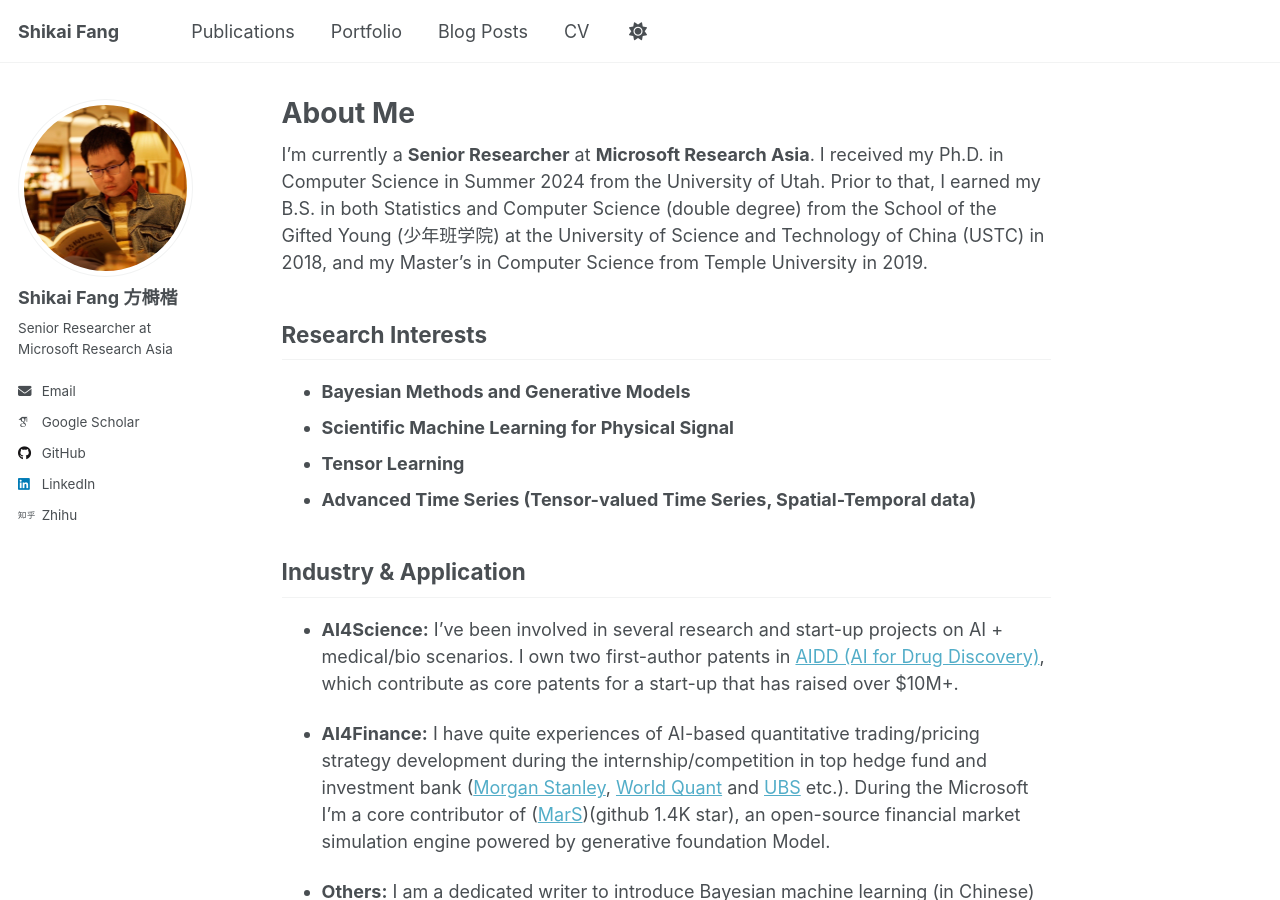
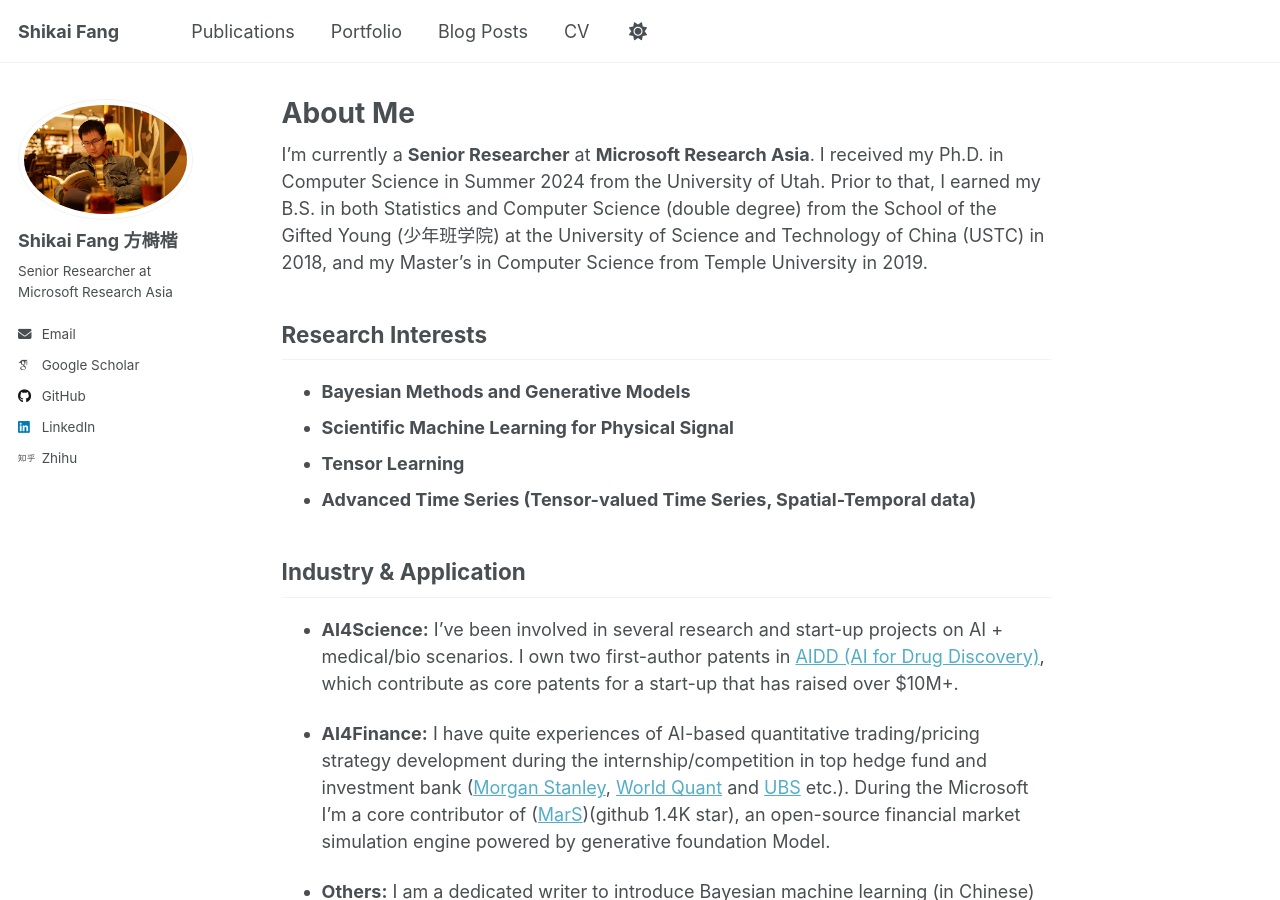
Before and after one commit to xuangu-fang/xuangu-fang.github.io, a Jekyll site: the page built from _pages/about.md, in a window 1280 px wide and 900 px high. Built offline with Jekyll 4.4.1, drawn with Linux system fonts in a browser that asks for light colours; some web fonts are replaced.

Commit message:
update avatar

```diff
--- a/_config.yml
+++ b/_config.yml
@@ -22,7 +22,7 @@ repository               : "academicpages/academicpages.github.io"
 #               Additional customization can be done by editing /_includes/author-profile.html
 author:
   # Biographic information
-  avatar           : "shikai_2.png"
+  avatar           : "shikai_3.JPG"
   name             : "Shikai Fang 方榯楷"
   pronouns         : # example: "she/her"
   bio              : "Senior Researcher at <br> Microsoft Research Asia"
```
